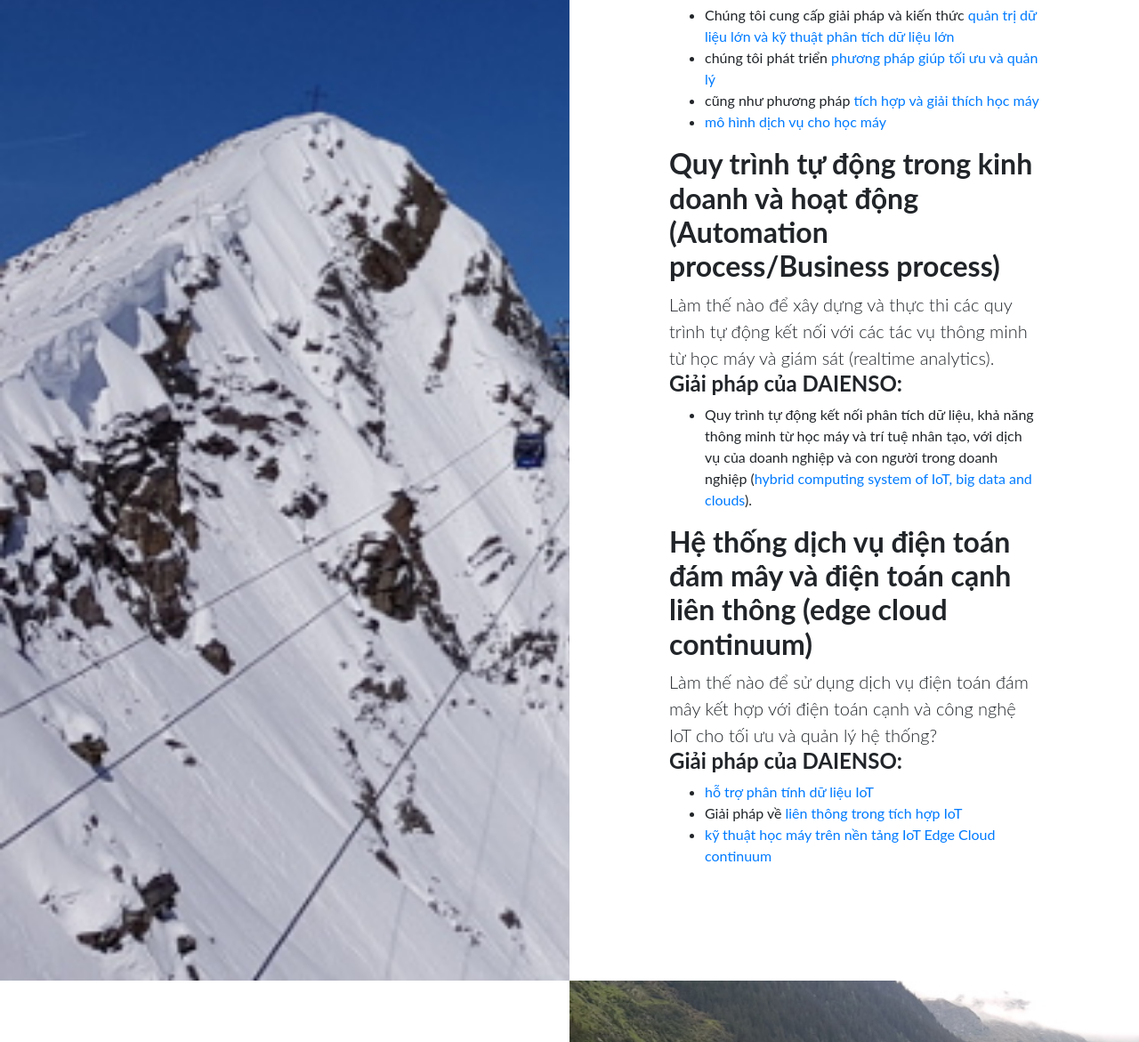
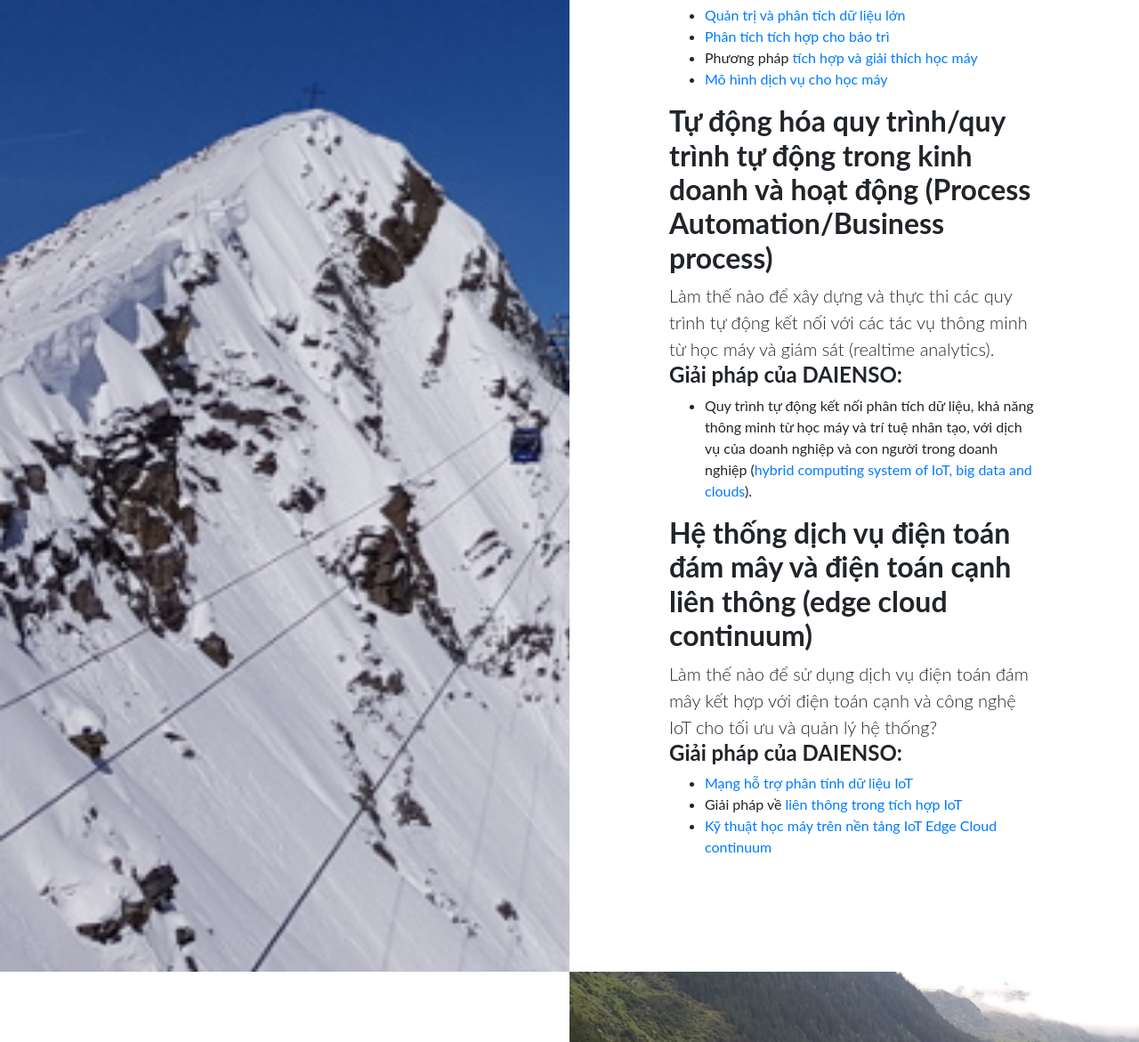
Before and after one commit to daienso/daienso.github.io, a website: page index.html in a window 1280 px wide. Shown: the part 2543-3714 px from the top of the page at 89% size. Drawn offline with nearby package versions, Linux system fonts and the light colour scheme; files that its build step writes are made by us from their sources.

Commit message:
update solution list

```diff
--- a/index.html
+++ b/index.html
@@ -110,13 +110,13 @@
 							<p class="lead mb-0">Làm thế nào để tối ưu hoạt động của dịch vụ và hạ tầng IoT Edge Cloud?</p>
               <p class="lead mb-0"><h4>Giải pháp của DAIENSO:</h4>
                 <ul>
-                  <li> Chúng tôi cung cấp giải pháp và kiến thức  <a href="https://github.com/linhsolar/basicbigdata">quản trị dữ liệu lớn và kỹ thuật phân tích dữ liệu lớn</a></li>
-                  <li> chúng tôi phát triển <a href="https://www.researchgate.net/publication/329066633_Integrated_Analytics_for_IIoT_Predictive_Maintenance_Using_IoT_Big_Data_Cloud_Systems"> phương pháp giúp tối ưu và quản lý</a></li>
-                  <li> cũng như phương pháp <a href="https://github.com/rdsea/CAMLE">tích hợp và giải thích học máy</a></li>
-                  <li> <a href="https://github.com/rdsea/QoA4ML">mô hình dịch vụ cho học máy</a></li>
+                  <li> <a href="https://github.com/linhsolar/basicbigdata">Quản trị và phân tích dữ liệu lớn</a></li>
+                  <li> <a href="https://www.researchgate.net/publication/329066633_Integrated_Analytics_for_IIoT_Predictive_Maintenance_Using_IoT_Big_Data_Cloud_Systems"> Phân tích tích hợp cho bảo trì</a></li>
+                  <li> Phương pháp <a href="https://github.com/rdsea/CAMLE">tích hợp và giải thích học máy</a></li>
+                  <li> <a href="https://github.com/rdsea/QoA4ML">Mô hình dịch vụ cho học máy</a></li>
                 </ul>
                </p>
-							<h2>Quy trình tự  động trong kinh doanh và hoạt động (Automation process/Business process)</h2>
+							<h2>Tự động hóa quy trình/quy trình tự  động trong kinh doanh và hoạt động (Process Automation/Business process)</h2>
               <p class="lead mb-0">Làm thế nào để xây dựng và thực thi các quy trình tự động kết nối với các tác vụ thông minh từ học máy và giám sát (realtime analytics). </p>
             <p class="lead mb-0"><h4>Giải pháp của DAIENSO:</h4>
                 <ul>
@@ -129,9 +129,9 @@
             <p class="lead mb-0">
             <h4>Giải pháp của DAIENSO:</h4>
                 <ul>
-                  <li><a href="https://www.researchgate.net/publication/323143631_Enabling_Edge_Analytics_of_IoT_Data_the_Case_of_LoRaWAN">hỗ  trợ phân tính dữ liệu IoT</a> </li>
+                  <li><a href="https://www.researchgate.net/publication/323143631_Enabling_Edge_Analytics_of_IoT_Data_the_Case_of_LoRaWAN">Mạng hỗ  trợ phân tính dữ liệu IoT</a> </li>
                   <li> Giải pháp về <a href="https://github.com/rdsea/iot2018tutorial">liên thông trong tích hợp IoT</a></li>
-                  <li> <a href="https://www.researchgate.net/profile/Hong-Linh-Truong/publication/340272410_ASRE_-Towards_Application-specific_Resource_Ensembles_across_Edges_and_Clouds/links/612e5704c69a4e48796e8881/ASRE-Towards-Application-specific-Resource-Ensembles-across-Edges-and-Clouds.pdf">kỹ thuật học máy trên nền tảng IoT Edge Cloud continuum</a></li>
+                  <li> <a href="https://www.researchgate.net/profile/Hong-Linh-Truong/publication/340272410_ASRE_-Towards_Application-specific_Resource_Ensembles_across_Edges_and_Clouds/links/612e5704c69a4e48796e8881/ASRE-Towards-Application-specific-Resource-Ensembles-across-Edges-and-Clouds.pdf">Kỹ thuật học máy trên nền tảng IoT Edge Cloud continuum</a></li>
                   </ul>
              </p>
 
```
